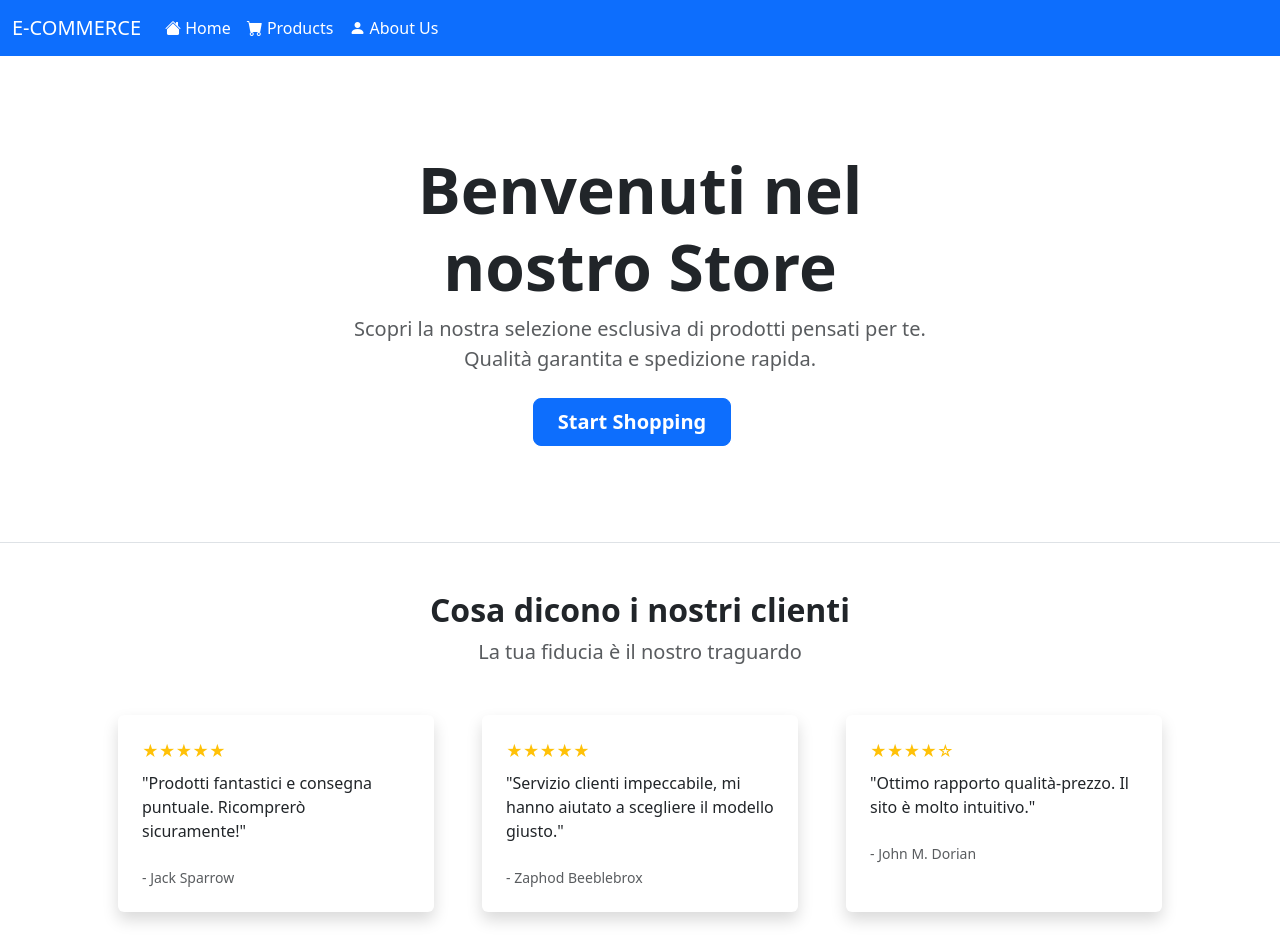
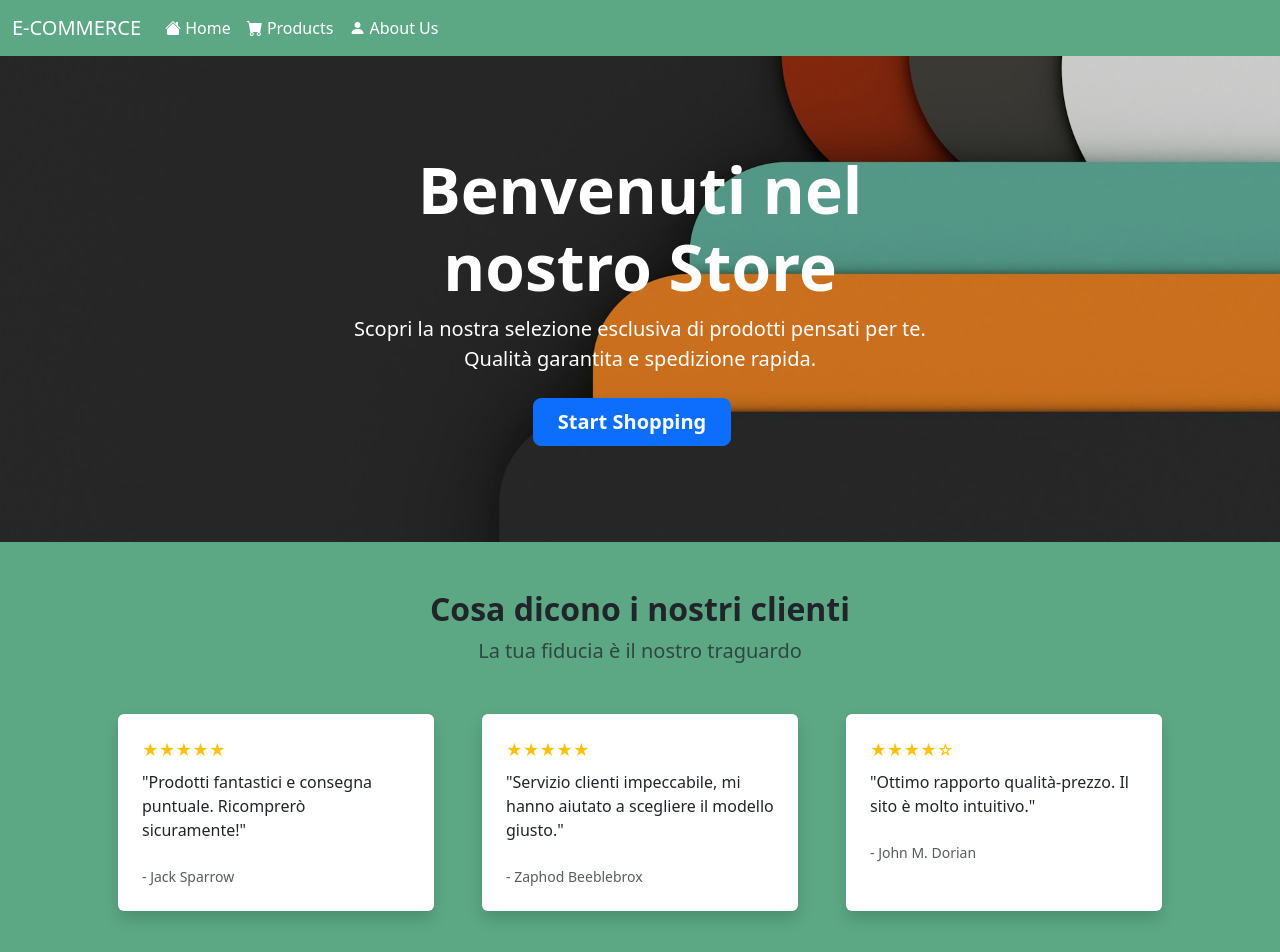
Before and after one commit to gabriele-fontana/react-router, a React (Vite) app: page / in a window 1280 px wide. Shown: the top 952 px of the page. Built offline with nearby package versions, Linux system fonts and the light colour scheme.

Commit message:
add hero section background image and adjust layout on Homepage

```diff
--- a/src/components/AppNavbar.jsx
+++ b/src/components/AppNavbar.jsx
@@ -7,7 +7,7 @@ export default function AppNavbar() {
 
     return(
         <>
-                <nav className="navbar navbar-expand-sm navbar-dark bg-primary">
+                <nav className="navbar navbar-expand-sm navbar-dark">
                     <div className="container-fluid">
                         <a className="navbar-brand" href="#">E-COMMERCE</a>
                         <button className="navbar-toggler" type="button" data-bs-toggle="collapse" data-bs-target="#navbarID"
--- a/src/index.css
+++ b/src/index.css
@@ -0,0 +1,22 @@
+*{
+    margin: 0;
+    padding: 0;
+    box-sizing: border-box;
+}
+
+#heroSection{
+    background-image: url(./assets/hero-bg.jpg);
+    background-size: cover;
+    background-position: center;
+    background-repeat: no-repeat;
+    color: white;
+
+
+}
+
+#reviews{
+    background-color: rgb(92, 168, 133);
+}
+.navbar{
+    background-color:rgb(92, 168, 133) ;
+}
--- a/src/pages/Homepage.jsx
+++ b/src/pages/Homepage.jsx
@@ -8,13 +8,13 @@ export default function Homepage() {
     return(
         <>
             <AppNavbar></AppNavbar>
-            <header className="py-5 mb-5 border-bottom" id='heroSection'>
+            <header className="py-5" id='heroSection'>
                 <div className="container px-5">
                     <div className="row gx-5 justify-content-center">
                         <div className="col-lg-8 col-xl-7">
                             <div className="my-5 text-center">
-                                <h1 className="display-3 fw-bold text-dark mb-2">Benvenuti nel nostro Store</h1>
-                                <p className="lead text-muted mb-4">
+                                <h1 className="display-3 fw-bold mb-2">Benvenuti nel nostro Store</h1>
+                                <p className="lead mb-4">
                                     Scopri la nostra selezione esclusiva di prodotti pensati per te.
                                     Qualità garantita e spedizione rapida.
                                 </p>
@@ -31,7 +31,7 @@ export default function Homepage() {
 
             {/* ADD REVIEWS SECTION */}
             <section id="reviews">
-                <div className="container px-5 my-5">
+                <div className="container p-5">
                     <div className="text-center mb-5">
                         <h2 className="fw-bolder">Cosa dicono i nostri clienti</h2>
                         <p className="lead text-muted mb-0">La tua fiducia è il nostro traguardo</p>
```
Also changed, not shown: src/assets/hero-bg.jpg (added).
